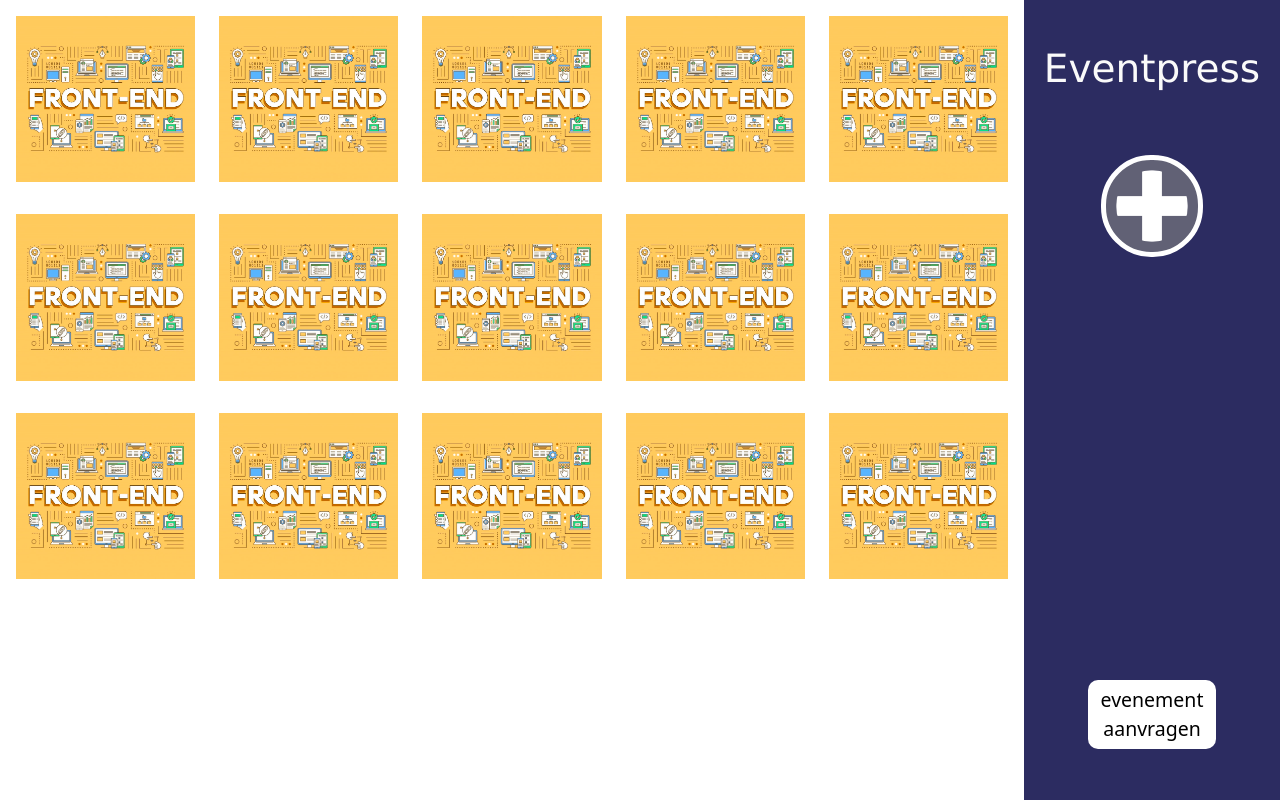
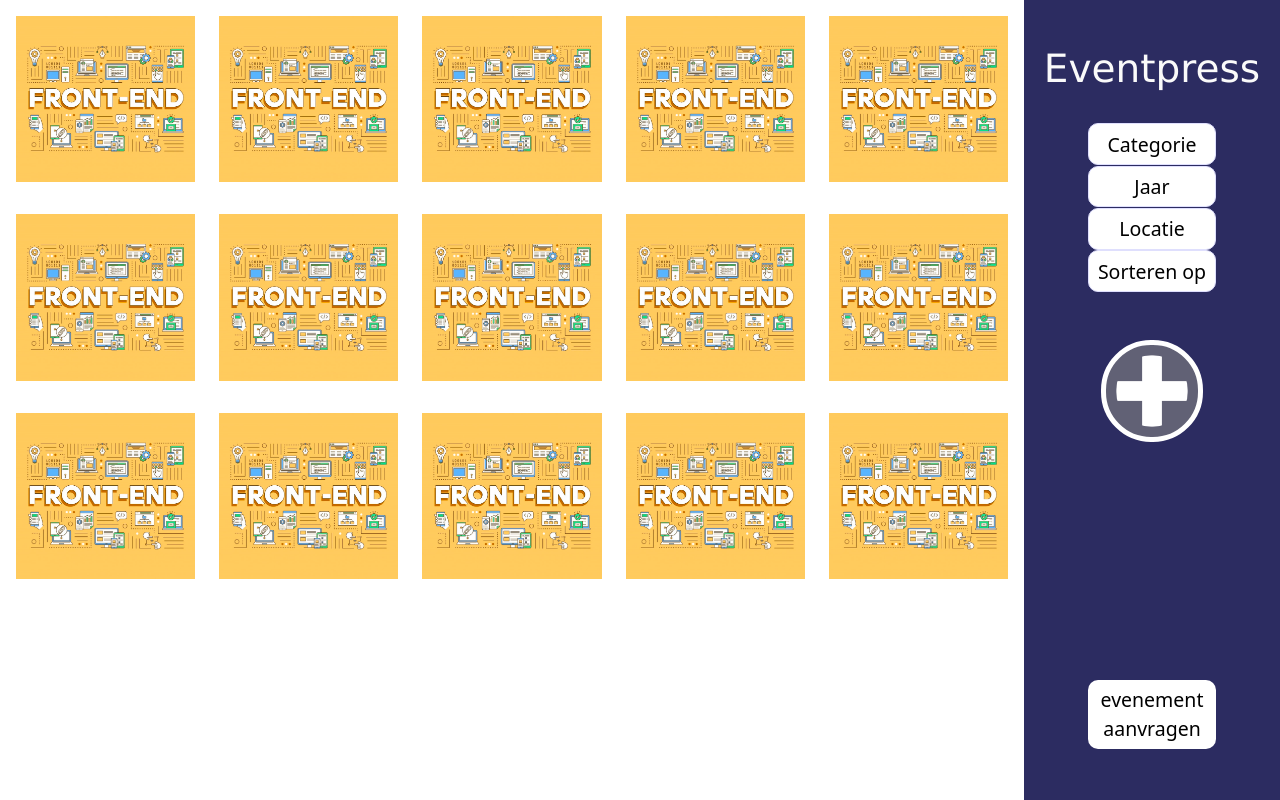
Before and after one commit to HarmenGerritsen/Eventpress, a React (Create React App) app: page / in a window 1280 px wide. Built offline with nearby package versions, Linux system fonts and the light colour scheme.

Commit message:
menu added

```diff
--- a/src/App.css
+++ b/src/App.css
@@ -106,3 +106,18 @@
 .row {
   padding: 2vh;
 }
+
+.menu {
+  display: block;
+  align-items: center;
+  margin: 1vh 5vw 1vh 5vw;
+}
+
+.menuButton {
+  border-radius: 10px;
+  background-color: white;
+  font-size: 75%;
+  border: 1px solid rgb(223, 223, 253);
+  padding: 4%;
+  width: 10vw;
+}
--- a/src/App.js
+++ b/src/App.js
@@ -40,6 +40,12 @@ function App() {
     <div className="App">
       <div className="App-header">
         <p className="title">Eventpress</p>
+        <div className="menu">
+          <button type="button" className="menuButton" onClick={handleClose1}>Categorie</button>
+          <button type="button" className="menuButton" onClick={handleClose1}>Jaar</button>
+          <button type="button" className="menuButton" onClick={handleClose1}>Locatie</button>
+          <button type="button" className="menuButton" onClick={handleClose1}>Sorteren op</button>
+        </div>
         <a href="#">
           <img className="plus" onClick={handleShow1} src={plus} alt=''></img>
         </a>
```
